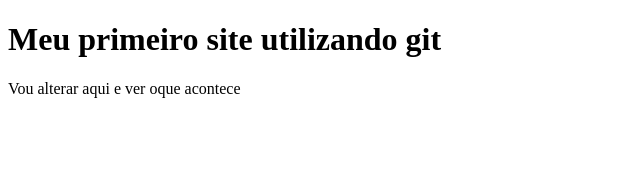
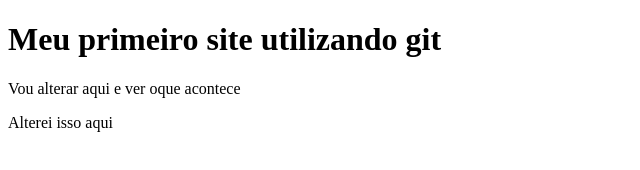
Before and after one commit to mtskin/Repo, a plain HTML site: page index.html in a window 1280 px wide. Shown: the whole page, without its empty margins (0-640 px from the left). Drawn offline with Linux system fonts and the light colour scheme.

Commit message:
feat:criei o paragrafo com o texto:' alterei isso aqui'

```diff
--- a/index.html
+++ b/index.html
@@ -9,6 +9,7 @@
 
     <h1>Meu primeiro site utilizando git</h1>
     <p>Vou alterar aqui e ver oque acontece</p>
+    <p>Alterei isso aqui</p>
 
 </body>
 </html>
```
